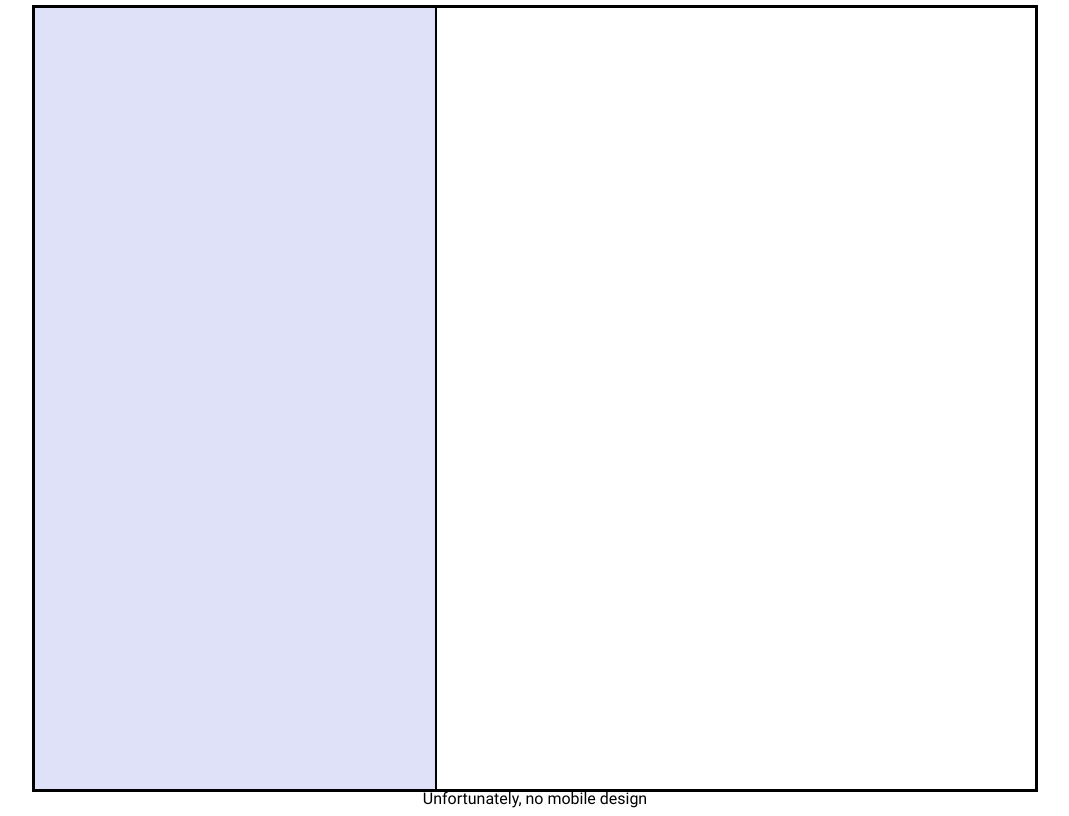
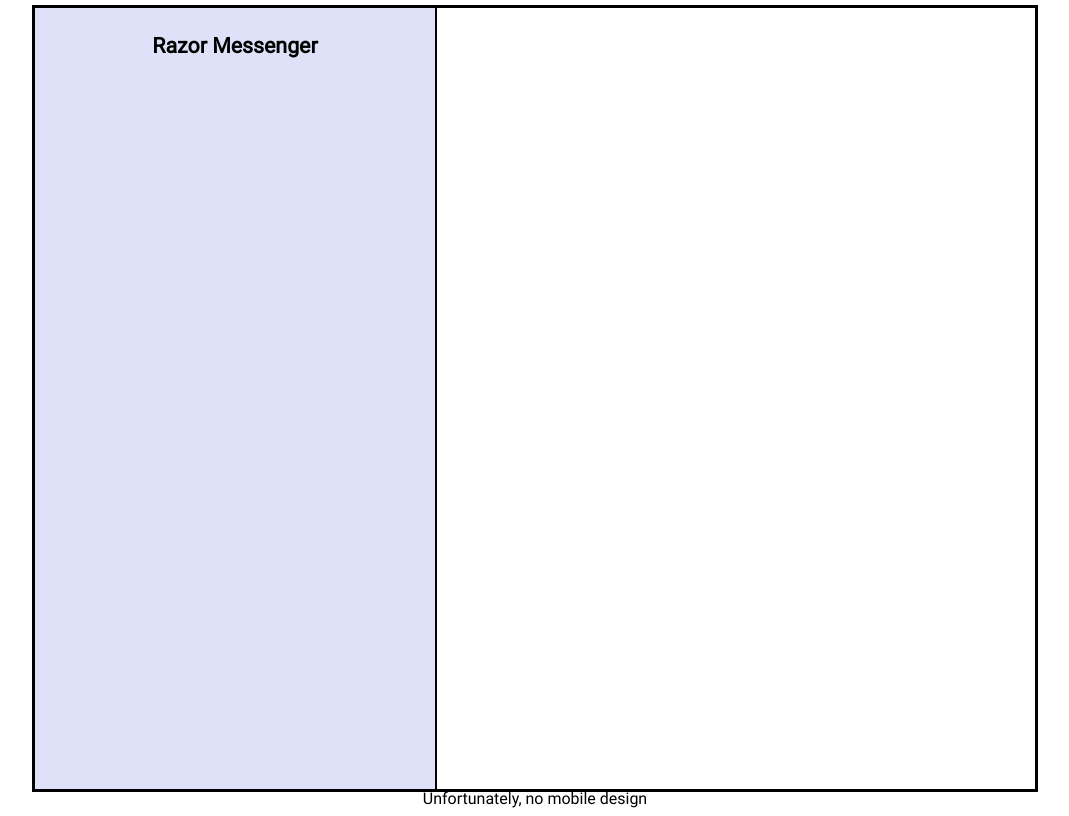
Before and after one commit to larry-oj/Razor-Pages-Messenger-Design, a website: page index.html in a window 1280 px wide. Shown: the whole page, without its empty margins (113-1182 px from the left). Drawn offline with Linux system fonts and the light colour scheme.

Commit message:
fill menu header

```diff
--- a/index.html
+++ b/index.html
@@ -11,7 +11,7 @@
     <div class="root">
         <div class="menu">
             <div class="menu-header">
-
+                <h1>Razor Messenger</h1>
             </div>
             <div class="menu-items">
 
```
